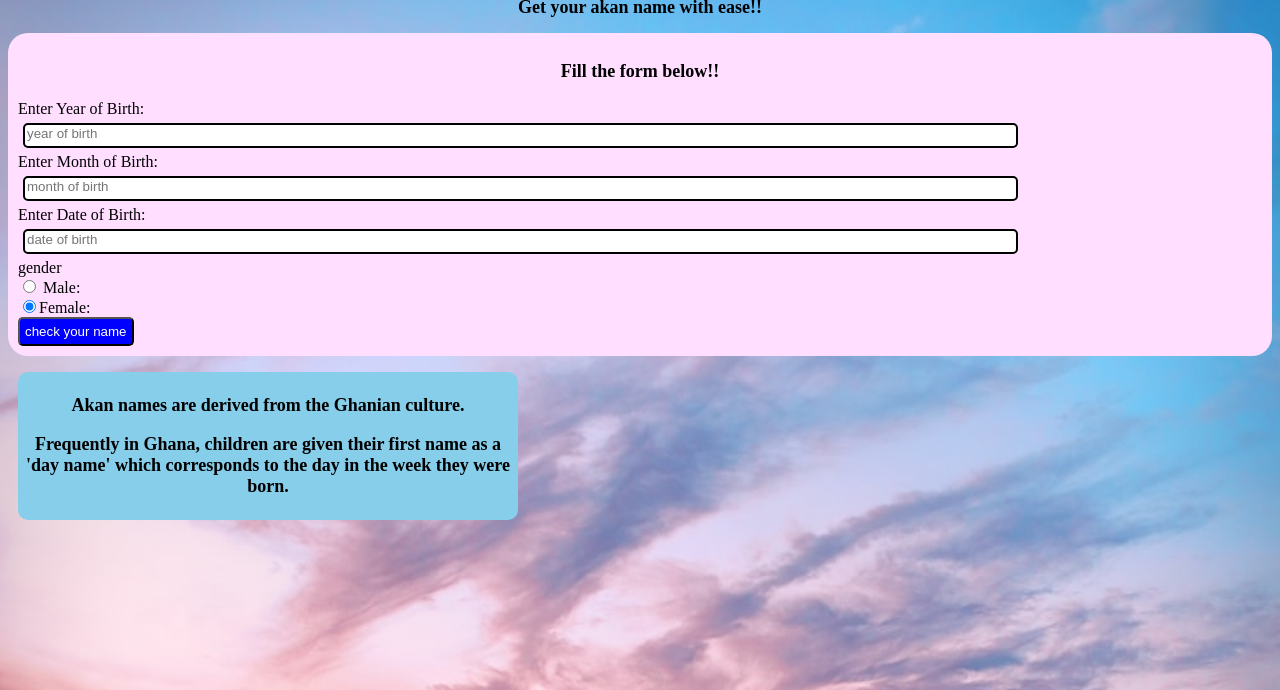
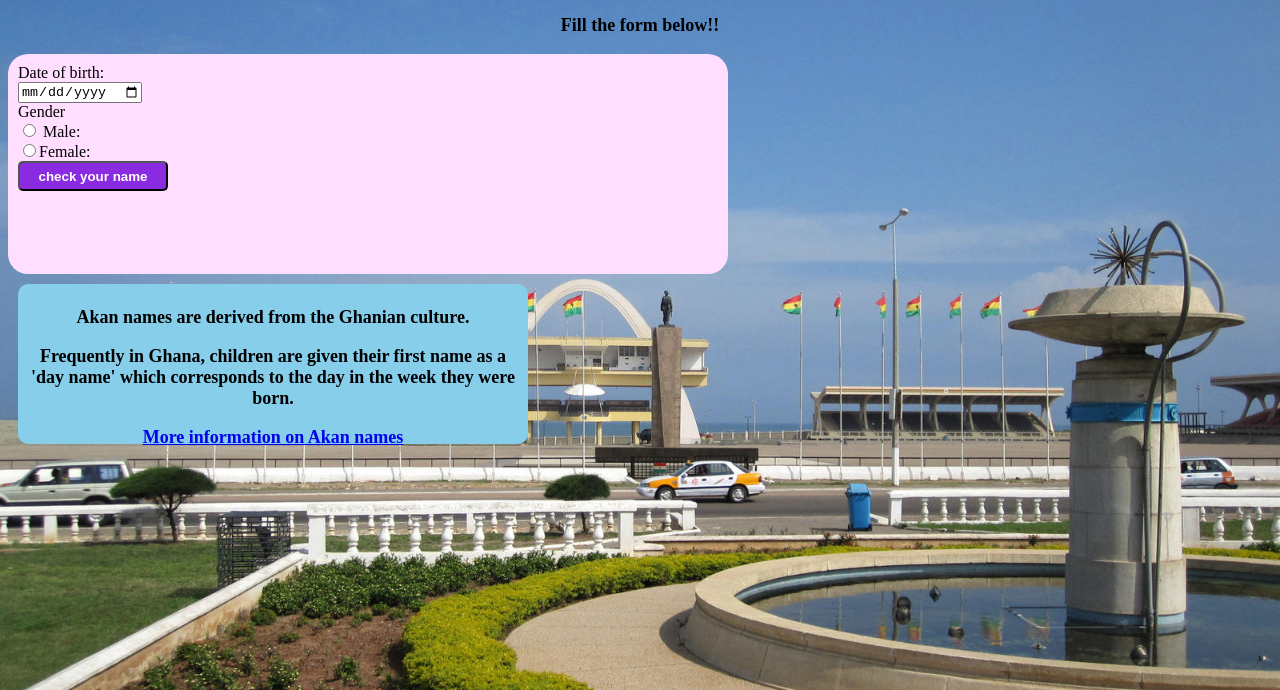
Before and after one commit to Bridgit-wairimu/Akan-names, a plain HTML site: page index.html in a window 1280 px wide. Shown: the part 110-800 px from the top of the page. Drawn offline with Linux system fonts and the light colour scheme.

Commit message:
modified all pages

```diff
--- a/css/styles.css
+++ b/css/styles.css
@@ -1,5 +1,5 @@
 body{
-    background-image: url("../images/img\ one.jpg");
+    background-image: url("../images/accra__ghana.jpeg");
     background-repeat: no-repeat;
     background-size: cover;
 }
@@ -8,7 +8,7 @@ h1{
     text-align: center;
     font-weight: bolder;
     color: black;
-    font-family: Verdana, Geneva, Tahoma, sans-serif;
+    font-family: Cambria, Cochin, Georgia, Times, 'Times New Roman', serif;
     font-style: inherit;
 }
 h2,h3{
@@ -20,10 +20,12 @@ h2,h3{
 }
 form{
     background-color: rgb(255, 222, 255);
-    opacity: 2.5;
     background-size: contain;
     border-radius: 20px;
     padding: 10px;
+    height: 200px;
+    width: 700px;
+
 }
 input[type=number] {
     width: 80%;
@@ -32,25 +34,31 @@ input[type=number] {
     border: 2px solid black;
     border-radius: 5px;
 }
-input[type=submit] {
-    background-color: blue;
+button[type= submit] {
+    background-color: blueviolet;
     color : white;
     border-radius: 5px;
     padding: 5px;
     cursor: pointer;
+    width: 150px;
+    height: 30px;
+    font-weight: bolder;
+    text-align: center;
 }
-input[type=submit]:hover{
+button[type=submit]:hover{
     background-color:black;
 }
-.text{
-    text-align: center;
-    background-size: 2em;
+.paragraph{
+    border-radius: 10px;
+    box-sizing: content-box;
+    background-color: skyblue;
+    font-weight: bolder;
     font-size: large;
-    font-weight: bold;
-    box-sizing: border-box;
     padding: 5px;
     margin: 10px;
-    border-radius: 10px;
-    background-color: skyblue;
+    color: black;
     width: 500px;
+    height: 150px;
+    text-align: center;
+
 }
--- a/index.html
+++ b/index.html
@@ -1,40 +1,48 @@
-"<!DOCTYPE html>
+<!DOCTYPE html>
 <html lang="en">
 <head>
     <meta charset="UTF-8">
     <meta name="viewport" content="width=device-width, initial-scale=1.0">
     <title>Akan names</title>
     <link rel="stylesheet" type="text/css" href="./css/styles.css">
+
+
 </head>
 <body>
     <h1>Welcome all to Akan names!!</h1>
     <h2>Get your akan name with ease!!</h2>
+    <h3>Fill the form below!!</h3>
 
-    <form>
-        <h3>Fill the form below!!</h3>
+    <form action="form" onsubmit="getAkanNames()">
 
-        <label>Enter Year of Birth:</label> <br>
-        <input type ="number" placeholder="year of birth" id="year"> <br>
+        <div class="form-group">
+        <label for= "Date of birth:" class="input-group text-center" > Date of birth: </label> <br>
+        <input type ="date" placeholder="mm/dd/yy" id="dateofbirth"> <br>
+        </div>
 
-        <label>Enter Month of Birth:</label> <br>
 
-        <input type ="number" placeholder="month of birth" id="month"> <br>
+        <label class ="Gender"></label> Gender</label> <br>
 
-        <label>Enter Date of Birth:</label> <br>
+        <div class="input">
+        <input type ="radio" value="male" id="male" name="gender"> Male: <br>
+        </div>
+        <div class="input">
+        <input type ="radio" value="female" id="female" name="gender" >Female: <br>
 
-        <input type ="number" placeholder="date of birth" id="date"> <br>
+        <button type="submit" name="button"  onclick="getAkanNames()">check your name</button>
+        </div>
+        <h1><p id="message"></p></h1>
+    </form>
 
-        <label>gender</label> <br>
-        <input type ="radio" value="male" id="male" name="gender"> Male: <br>
-        <input type ="radio" value="female" id="female" name="gender" checked>Female: <br>
+    <div class="paragraph">
+    <div id="description">
+      <p>Akan names are derived from the Ghanian culture.</p>
+      <p>Frequently in Ghana, children are given their first name as a 'day name'
+          which corresponds to the day in the week they were born.</p>
+          <a href="https://en.wikipedia.org/wiki/Akan_names"> More information  on Akan names</a>
 
-        <input type ="submit" value="check your name" id="submit"> <br>
-
-    </form>
-    <div class="text">
-        <div id="description">
-          <p>Akan names are derived from the Ghanian culture.</p>
-          <p>Frequently in Ghana, children are given their first name as a 'day name'
-              which corresponds to the day in the week they were born.</p>
-    </body>
+       </div>
+       </div>
+            <script src="./js/script.js"></script>
+        </body>
 </html>
--- a/js/script.js
+++ b/js/script.js
@@ -0,0 +1,33 @@
+function getAkanNames(){
+  var days=["Sunday","Monday","Tuesday","Wednesday","Friday","Saturday"];
+  var maleAkanNames=["Kwasi","Kwadwo","Kwabena","Kwaku","Yaw","Kofi","Kwame"];
+  var femaleAkanNames=["Akoswa","Adwoa","Abena","Akau","Yaa","Afua","Ama"];
+  var myBirthDay = document.getElementById("dateofbirth").value;
+  var myGender = document.getElementsByName("gender");
+  var dateOfBirth = new Date(myBirthDay);
+  var dayOfTheWeek = dateOfBirth.getDay();
+  if (myBirthDay ==="") {
+    getElementById("message").innerHTML="<span> You did not submit a valid date </span>";
+  }
+  if (dateOfBirth >= new Date()){
+  console.log(myBirthDay,new Date());
+  document.getElementById("message").innerHTML="<span> Cannot assign to unborns </span>";
+    }
+   else {
+      for(var i=0; i<myGender.length; i++) {
+    if (myGender [i].checked) {
+    if (myGender [i].value=== "male"){
+      document.getElementById("message").innerHTML= "Born on a <span>" + days[dayOfTheWeek] +" </span>,Your akan name <span>" + maleAkanNames [dayOfTheWeek] + "</span>";
+
+    }
+    else {
+      document.getElementById("message").innerHTML= "Born on a <span>" + days[dayOfTheWeek] +" </span>,Your akan name<span>" + femaleAkanNames [dayOfTheWeek] + "</span>";
+
+    }
+    break;
+  } else {
+    getElementById("message").innerHTML="<div> please select a gender</div>";
+  }
+      }
+    }
+  }
```
Also changed, not shown: images/accra__ghana.jpeg (added), images/img one.jpg (deleted).
